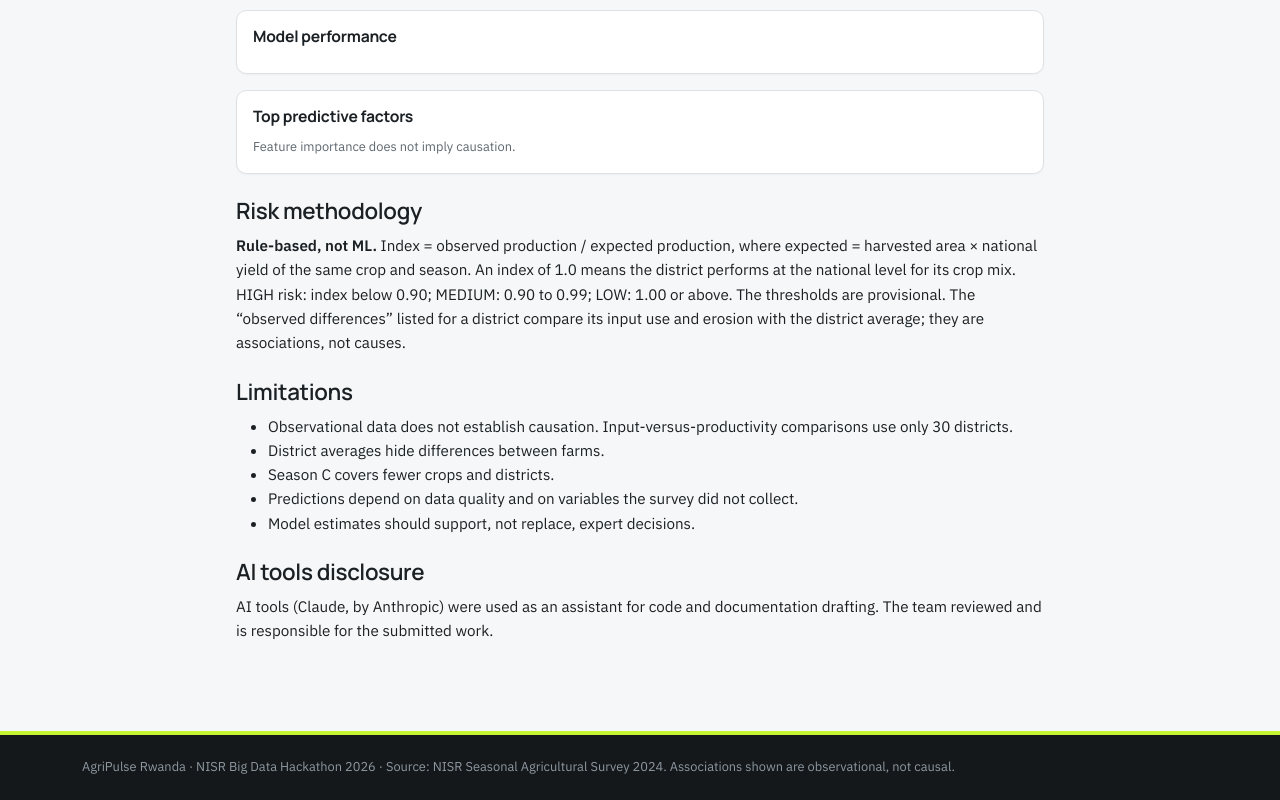
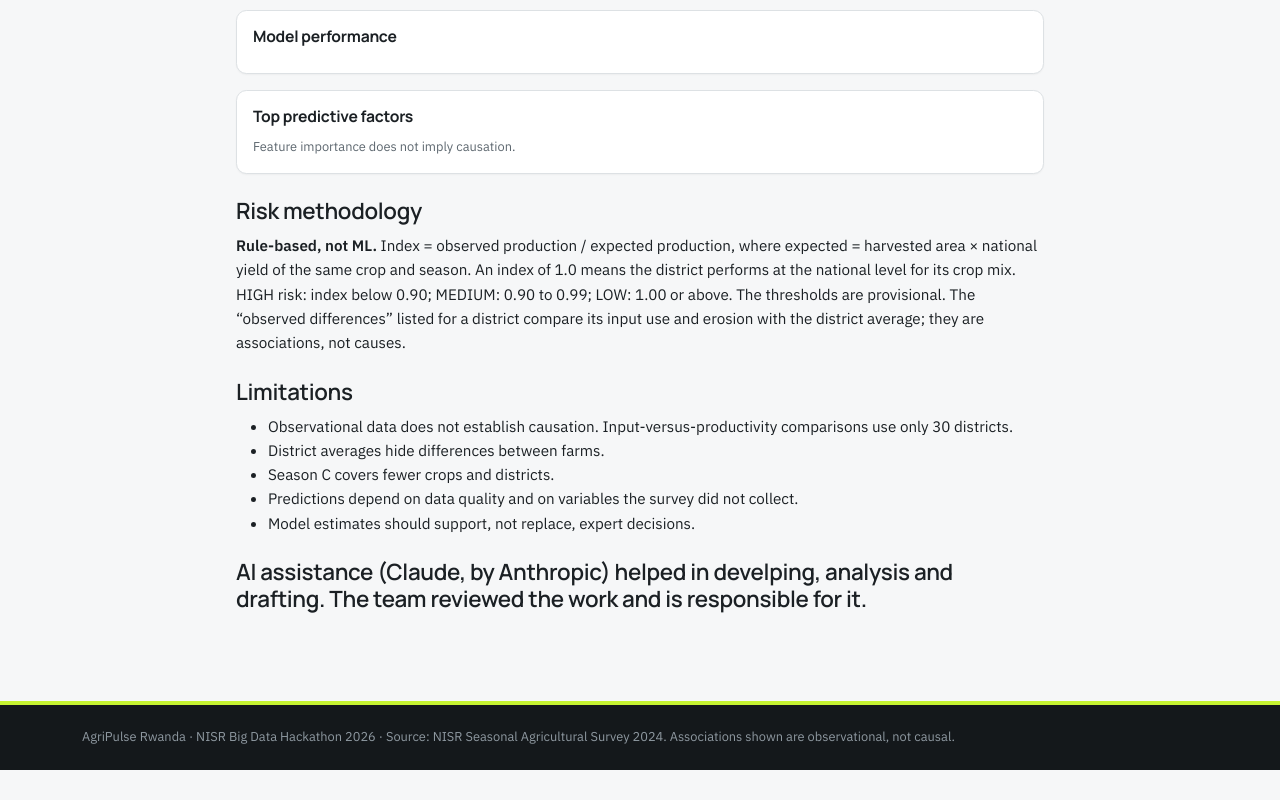
Before and after one commit to Mugishaemery/agripulse-rwanda, a website: page frontend/about.html in a window 1280 px wide. Shown: the part 802-1602 px from the top of the page. After the commit the page ends 1572 px from the top, so only its background shows below. Drawn offline with nearby package versions, Linux system fonts and the light colour scheme; no server answers.

Commit message:
Revise AI tools disclosure for clarity
Updated the AI tools disclosure section to clarify the role of AI assistance in development and drafting.

```diff
--- a/frontend/about.html
+++ b/frontend/about.html
@@ -14,7 +14,7 @@
 <div class="panel mb-3"><h3>Model performance</h3><div id="perf"></div></div><div class="panel mb-3"><h3>Top predictive factors</h3><div id="feat"></div><p class="note mb-0">Feature importance does not imply causation.</p></div>
 <h2 class="h4 mt-4">Risk methodology</h2><p><b>Rule-based, not ML.</b> Index = observed production / expected production, where expected = harvested area × national yield of the same crop and season. An index of 1.0 means the district performs at the national level for its crop mix. HIGH risk: index below 0.90; MEDIUM: 0.90 to 0.99; LOW: 1.00 or above. The thresholds are provisional. The &ldquo;observed differences&rdquo; listed for a district compare its input use and erosion with the district average; they are associations, not causes.</p>
 <h2 class="h4 mt-4">Limitations</h2><ul><li>Observational data does not establish causation. Input-versus-productivity comparisons use only 30 districts.</li><li>District averages hide differences between farms.</li><li>Season C covers fewer crops and districts.</li><li>Predictions depend on data quality and on variables the survey did not collect.</li><li>Model estimates should support, not replace, expert decisions.</li></ul>
-<h2 class="h4 mt-4">AI tools disclosure</h2><p>AI tools (Claude, by Anthropic) were used as an assistant for code and documentation drafting. The team reviewed and is responsible for the submitted work.</p></div></main>
+<h2 class="h4 mt-4">AI assistance (Claude, by Anthropic) helped in develping, analysis and drafting. The team reviewed the work and is responsible for it.</p></div></main>
 <footer><div class="container">AgriPulse Rwanda · NISR Big Data Hackathon 2026 · Source: NISR Seasonal Agricultural Survey 2024. Associations shown are observational, not causal.</div></footer>
 <script src="https://cdn.jsdelivr.net/npm/bootstrap@5.3.3/dist/js/bootstrap.bundle.min.js"></script>
 
```
